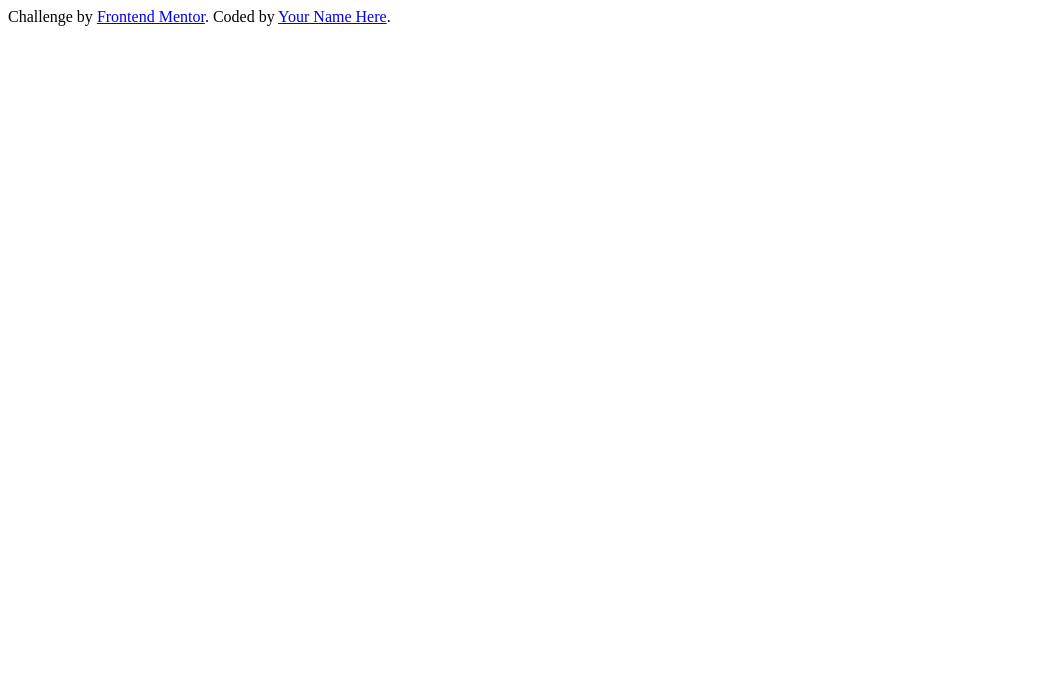
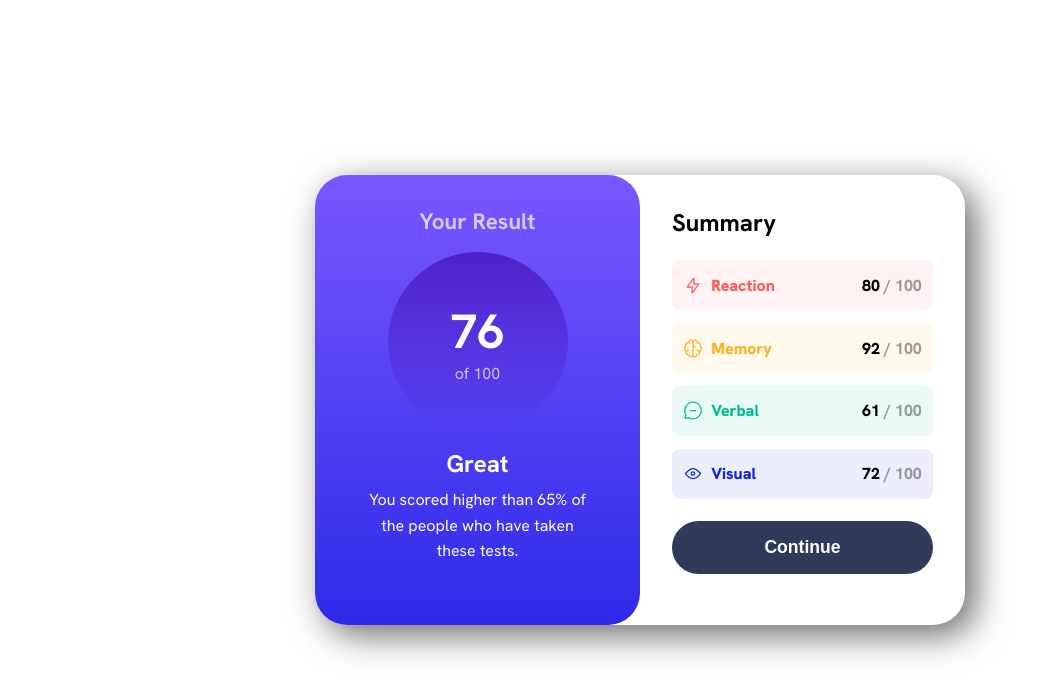
Before and after one commit to prashrijan/results-summary-component-main, a plain HTML site: page index.html in a window 1280 px wide. Shown: the whole page, without its empty margins (0-1053 px from the left). Drawn offline with Linux system fonts and the light colour scheme.

Commit message:
frontend mentor challenge completed

```diff
--- a/index.html
+++ b/index.html
@@ -3,17 +3,70 @@
 <head>
   <meta charset="UTF-8">
   <meta name="viewport" content="width=device-width, initial-scale=1.0"> <!-- displays site properly based on user's device -->
-
   <link rel="icon" type="image/png" sizes="32x32" href="./assets/images/favicon-32x32.png">
+  <link rel="stylesheet" href="style.css">
 
   <title>Frontend Mentor | Results summary component</title>
 </head>
 <body>
 
-
-  <div class="attribution">
-    Challenge by <a href="https://www.frontendmentor.io?ref=challenge" target="_blank">Frontend Mentor</a>.
-    Coded by <a href="#">Your Name Here</a>.
+  <div class="container">
+    <div class="wrapper">
+      <div id="result-container">
+        <h2 class="title">Your Result</h2>
+        <div class="score-container">
+          <h1>76</h1>
+          <p>of 100</p>
+        </div>
+        <div id="feedback-container">
+          <h2>Great</h2>
+          <p>You scored higher than 65% of the people who have taken these tests.
+          </p>
+        </div>
+      </div>
+      <div id="summary-container">
+        <h2>Summary</h2>
+        <div class="options-container">
+          <div class="options reaction">
+            <div class="icons-text">
+              <img src="assets/images/icon-reaction.svg" alt="">
+              <p>Reaction</p>
+            </div>
+            <div class="score">
+              <p>80 <span>/ 100</span></p>
+            </div>
+          </div>
+          <div class="options memory">
+            <div class="icons-text">
+              <img src="assets/images/icon-memory.svg" alt="">
+              <p>Memory</p>
+            </div>
+            <div class="score">
+              <p>92 <span>/ 100</span></p>
+            </div>
+          </div>
+          <div class="options verbal">
+            <div class="icons-text">
+              <img src="assets/images/icon-verbal.svg" alt="">
+              <p>Verbal</p>
+            </div>
+            <div class="score">
+              <p>61 <span>/ 100</span></p>
+            </div>
+          </div>
+          <div class="options visual">
+            <div class="icons-text">
+              <img src="assets/images/icon-visual.svg" alt="">
+              <p>Visual</p>
+            </div>
+            <div class="score">
+              <p>72 <span>/ 100</span></p>
+            </div>
+          </div>
+        </div>
+        <button>Continue</button>
+      </div>
+    </div>
   </div>
 </body>
 </html>
--- /dev/null
+++ b/style.css
@@ -0,0 +1,202 @@
+@font-face {
+    font-family: 'Prashrijan';
+    src: url(assets/fonts/HankenGrotesk-VariableFont_wght.ttf);
+}
+
+*{
+    margin:0;
+    padding:0;
+    box-sizing: border-box;
+}
+
+h1, h2, h3, h4, h5, h6, a, p, li{
+    color: #fff;
+}
+
+html,body{
+    width:100%;
+    height:100%;
+    font-family: "Prashrijan";
+}
+
+.container{
+    height: 100vh;
+    display: flex;
+    align-items: center;
+    justify-content: center;
+}
+
+.wrapper{
+    height: 450px;
+    width: 650px;
+    display: flex;
+    box-shadow: 10px 10px 35px 0px rgba(0,0,0,0.59);
+    -webkit-box-shadow: 10px 10px 35px 0px rgba(0,0,0,0.59);
+    -moz-box-shadow: 10px 10px 35px 0px rgba(0,0,0,0.59);
+    border-radius: 2rem;
+}
+
+#result-container{
+    height: 100%;
+    width: 50%;
+    background: linear-gradient(180deg, hsl(252, 100%, 67%), hsl(241, 81%, 54%));
+    display: flex;
+    flex-direction: column;
+    align-items: center;
+    padding: 2rem;
+    gap: 1rem;
+    border-radius: 2rem;
+}
+
+#result-container .title{
+    font-size: 1.4rem;
+    opacity: 0.7;
+}
+
+.score-container{
+    height: 180px;
+    width: 180px;
+    border-radius: 50%;
+    background: linear-gradient(180deg, hsla(256, 72%, 46%, 1), hsla(241, 72%, 46%, 0));
+    display: flex;
+    align-items: center;
+    justify-content: center;
+    flex-direction: column;
+}
+
+.score-container h1{
+    font-size: 3rem;
+}
+
+.score-container p{
+    opacity: 0.7;
+}
+#feedback-container{
+    text-align: center;
+    width: 84%;
+}
+
+#feedback-container h2{
+    color: #fff;
+    font-size: 1.5rem;
+}
+
+#feedback-container p{
+    line-height: 1.6;
+    margin-top: .5rem;
+}
+
+#summary-container{
+    height: 100%;
+    width: 50%;
+    padding: 2rem;
+    display: flex;
+    flex-direction: column;
+    gap: 1.4rem;
+}
+
+#summary-container h2{
+    color: #000;
+}
+
+.options-container{
+    display: flex;
+    flex-direction: column;
+    gap: .8rem;
+}
+
+.options-container .options{
+    display: flex;
+    justify-content: space-between;
+    height: 50px;
+    width: 100%;
+    border-radius: .5rem;
+    align-items: center;
+    padding: 0 .7rem;
+}
+
+.reaction{
+    background-color: hsla(0, 100%, 67%, 0.08);
+}
+
+.memory{
+    background-color: hsla(39, 100%, 56%, 0.08);
+}
+
+.verbal{
+    background-color: hsla(166, 100%, 37%, 0.08);
+}
+
+.visual{
+    background-color: hsla(234, 85%, 45%, 0.08);
+}
+
+.options .icons-text{
+    display: flex;
+    opacity: 1;
+}
+
+.icons-text p{
+    font-weight: 800;
+    margin-left: .5rem;
+}
+
+.reaction .icons-text p{
+    color: hsl(0, 100%, 67%);
+}
+
+.memory .icons-text p{
+    color: hsl(39, 100%, 56%);
+}
+
+.verbal .icons-text p{
+    color: hsl(166, 100%, 37%);
+}
+
+.visual .icons-text p{
+    color:  hsl(234, 85%, 45%);
+}
+
+.score p{
+    color: #000;
+    font-weight: 800;
+}
+
+.score p>span{
+    color: #0000005e;
+}
+
+#summary-container button{
+    border: none;
+    padding: 1rem;
+    font-size: 1.1rem;
+    font-weight: 600;
+    color: #fff;
+    background-color: hsl(224, 30%, 27%);
+    border-radius: 2rem;
+}
+
+@media screen and (max-width: 375px) {
+    html{
+        font-size: 15px;
+    }
+
+    .container{
+        align-items: flex-start;
+    }
+
+    .wrapper{
+        flex-direction: column;
+        box-shadow: none;
+    }
+
+    #result-container{
+        width: 100%;
+        border-top-left-radius: 0;
+        border-top-right-radius: 0;
+    }
+
+    #summary-container{
+        width: 100%;
+    }
+}
```
